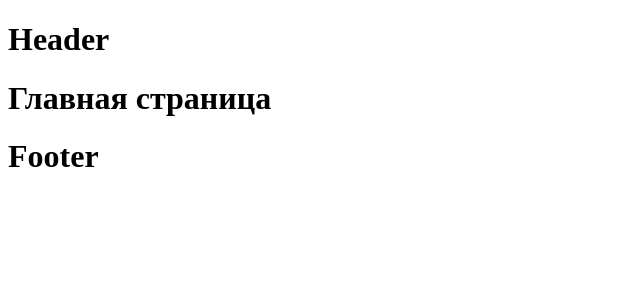
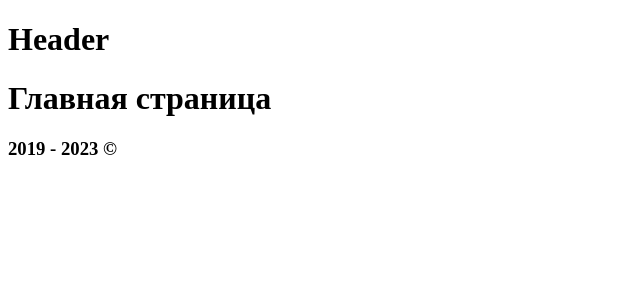
Before and after one commit to NMKD/hackathon-rsh-react, a React (Create React App) app: page / in a window 1280 px wide. Shown: the top 300 px of the page, without its empty margins (0-640 px from the left). Built offline with nearby package versions, Linux system fonts and the light colour scheme.

Commit message:
Footer made

```diff
--- a/src/components/ui/footer.jsx
+++ b/src/components/ui/footer.jsx
@@ -1,6 +1,10 @@
 const Footer = () => {
+  const currentYear = new Date().getFullYear();
+
   return (
-        <h1>Footer</h1>
+    <footer>
+      <h3>2019 - {currentYear} ©</h3>
+    </footer>
   );
 };
 
```
